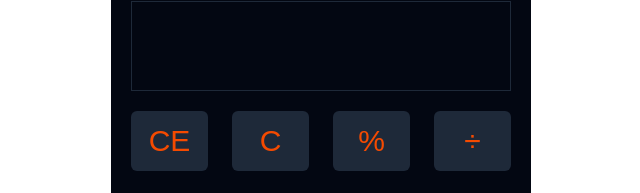
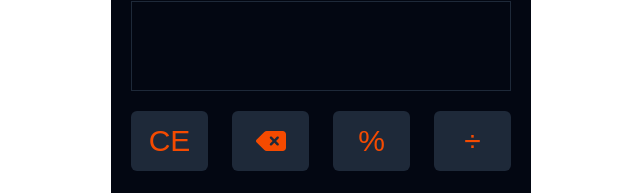
Before and after one commit to romulomelendez/simple-calculator, a Next.js app: page / in a window 1280 px wide. Shown: the part 146-339 px from the top of the page, without its empty margins (319-959 px from the left). Built offline with nearby package versions, Linux system fonts and the light colour scheme.

Commit message:
feat: downloaded a react-icons and added a beautiful icon in calculator key

```diff
--- a/src/components/calculatorButton.tsx
+++ b/src/components/calculatorButton.tsx
@@ -1,7 +1,7 @@
 "use client"
 
 import { useDisplay } from "@/hooks"
-
+import { FaDeleteLeft } from "react-icons/fa6"
 type ButtonProps = {
   value: string | number
 }
@@ -45,11 +45,13 @@ export const CalculatorButton = ({ value }: ButtonProps) => {
       <button
         className={value === "=" ?
           "bg-orange-600 p-3 rounded-md text-center text-3xl text-white cursor-pointer hover:bg-orange-700"
-          : "bg-gray-800 p-3 rounded-md text-center text-3xl text-orange-600 cursor-pointer hover:bg-gray-900 hover:text-orange-700"
+          : "flex justify-center items-center bg-gray-800 p-3 rounded-md text-center text-3xl text-orange-600 cursor-pointer hover:bg-gray-900 hover:text-orange-700"
         }
         onClick={() => handleKey()}
       >
-        { value }
+        {
+          value !== "C" ? value : <FaDeleteLeft />
+        }
       </button>
     )
 }
```
Also changed, not shown: package.json (+6 -5 lines), 1 other file (tests, documents, lock files or other folders).
